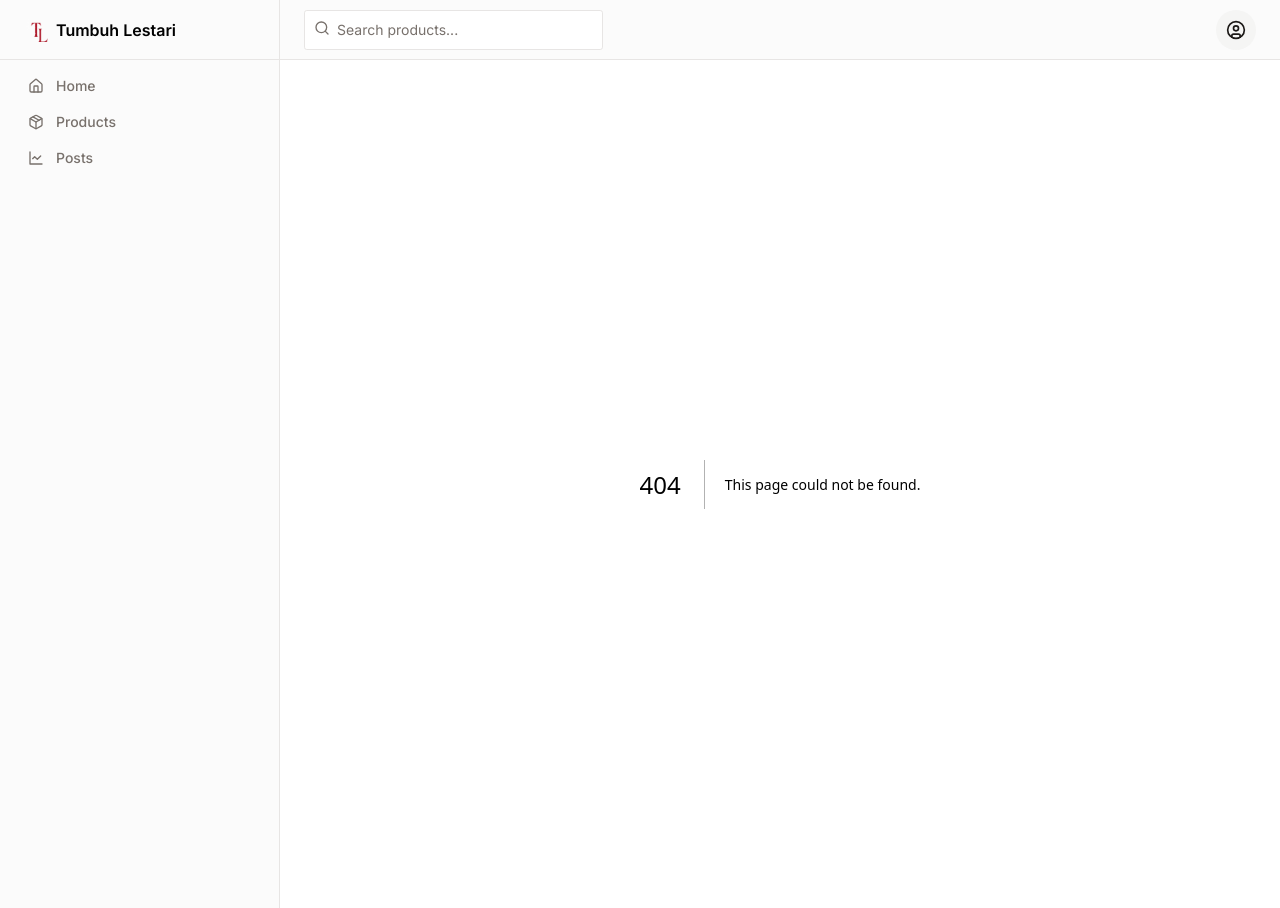
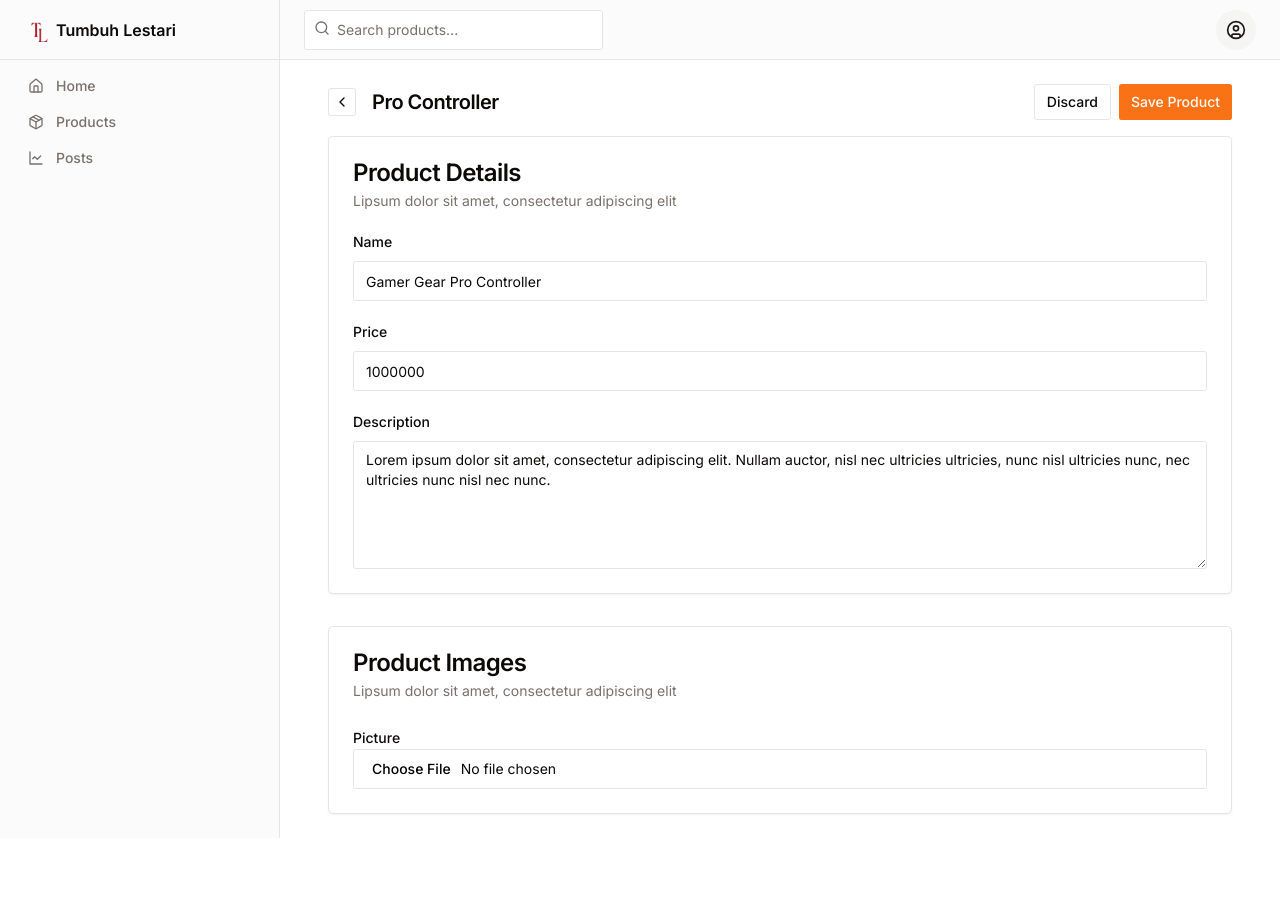
Before and after one commit to tumbuhlestari/tumbuh-lestari-admin, a Next.js app: page /products/add in a window 1280 px wide. Before the commit this address had no page. After the commit the page ends 838 px from the top, so only its background shows below. Built offline with nearby package versions, Linux system fonts and the light colour scheme.

Commit message:
feat: create add product page

```diff
--- /dev/null
+++ b/app/products/add/page.jsx
@@ -0,0 +1,99 @@
+import Image from 'next/image';
+
+import { Button } from '@/components/ui/button';
+import {
+  Card,
+  CardHeader,
+  CardTitle,
+  CardDescription,
+  CardContent,
+} from '@/components/ui/card';
+import { Label } from '@/components/ui/label';
+import { Input } from '@/components/ui/input';
+import { Textarea } from '@/components/ui/textarea';
+
+import { ChevronLeft } from 'lucide-react';
+
+export default function Page() {
+  return (
+    <div className='grid flex-1 items-start gap-4 p-4 sm:px-6 sm:py-0 md:gap-8'>
+      <div className='grid max-w-full flex-1 auto-rows-max gap-4'>
+        <div className='flex items-center gap-4'>
+          <Button variant='outline' size='icon' className='h-7 w-7'>
+            <ChevronLeft className='h-4 w-4' />
+            <span className='sr-only'>Back</span>
+          </Button>
+          <h1 className='flex-1 shrink-0 whitespace-nowrap text-xl font-semibold tracking-tight sm:grow-0'>
+            Pro Controller
+          </h1>
+          <div className='hidden items-center gap-2 md:ml-auto md:flex'>
+            <Button variant='outline' size='sm'>
+              Discard
+            </Button>
+            <Button size='sm'>Save Product</Button>
+          </div>
+        </div>
+        <div className='grid gap-4'>
+          <div className='grid auto-rows-max items-start gap-4 lg:col-span-2 lg:gap-8'>
+            <Card x-chunk='dashboard-07-chunk-0'>
+              <CardHeader>
+                <CardTitle>Product Details</CardTitle>
+                <CardDescription>
+                  Lipsum dolor sit amet, consectetur adipiscing elit
+                </CardDescription>
+              </CardHeader>
+              <CardContent>
+                <div className='grid gap-6'>
+                  <div className='grid gap-3'>
+                    <Label htmlFor='name'>Name</Label>
+                    <Input
+                      id='name'
+                      type='text'
+                      className='w-full'
+                      defaultValue='Gamer Gear Pro Controller'
+                    />
+                  </div>
+                  <div className='grid gap-3'>
+                    <Label htmlFor='name'>Price</Label>
+                    <Input
+                      id='name'
+                      type='number'
+                      className='w-full'
+                      defaultValue='1000000'
+                    />
+                  </div>
+                  <div className='grid gap-3'>
+                    <Label htmlFor='description'>Description</Label>
+                    <Textarea
+                      id='description'
+                      defaultValue='Lorem ipsum dolor sit amet, consectetur adipiscing elit. Nullam auctor, nisl nec ultricies ultricies, nunc nisl ultricies nunc, nec ultricies nunc nisl nec nunc.'
+                      className='min-h-32'
+                    />
+                  </div>
+                </div>
+              </CardContent>
+            </Card>
+            <Card x-chunk='dashboard-07-chunk-1'>
+              <CardHeader>
+                <CardTitle>Product Images</CardTitle>
+                <CardDescription>
+                  Lipsum dolor sit amet, consectetur adipiscing elit
+                </CardDescription>
+              </CardHeader>
+              <CardContent>
+                <Label htmlFor='picture'>Picture</Label>
+                <Input id='picture' type='file' />
+              </CardContent>
+            </Card>
+          </div>
+        </div>
+        <div className='flex items-center justify-center gap-2 md:hidden'>
+          <Button variant='outline' size='sm'>
+            Discard
+          </Button>
+          <Button size='sm'>Save Product</Button>
+        </div>
+      </div>
+    </div>
+  );
+}
--- a/app/products/page.jsx
+++ b/app/products/page.jsx
@@ -1,3 +1,5 @@
+import Link from 'next/link';
+
 import {
   Card,
   CardHeader,
@@ -6,17 +8,15 @@ import {
   CardDescription,
   CardFooter,
 } from '@/components/ui/card';
-import { Tabs, TabsContent, TabsList, TabsTrigger } from '@/components/ui/tabs';
+import { Tabs, TabsContent } from '@/components/ui/tabs';
 import {
   DropdownMenu,
-  DropdownMenuCheckboxItem,
   DropdownMenuTrigger,
   DropdownMenuContent,
   DropdownMenuItem,
   DropdownMenuLabel,
-  DropdownMenuSeparator,
 } from '@/components/ui/dropdown-menu';
-import { Button } from '@/components/ui/button';
+import { Button, buttonVariants } from '@/components/ui/button';
 import {
   Table,
   TableHeader,
@@ -26,13 +26,7 @@ import {
   TableCell,
 } from '@/components/ui/table';
 
-import {
-  ListFilter,
-  File,
-  PlusCircle,
-  Image,
-  MoreHorizontal,
-} from 'lucide-react';
+import { PlusCircle, Image, MoreHorizontal } from 'lucide-react';
 
 export default function Page() {
   return (
@@ -40,12 +34,15 @@ export default function Page() {
       <Tabs defaultValue='all'>
         <div className='flex items-center'>
           <div className='ml-auto flex items-center gap-2'>
-            <Button size='sm' className='h-8 gap-1'>
+            <Link
+              href='/products/add'
+              className={buttonVariants({ variant: 'default', size: 'sm' })}
+            >
               <PlusCircle className='h-3.5 w-3.5' />
               <span className='not-sr-only sm:whitespace-nowrap'>
                 Add Product
               </span>
-            </Button>
+            </Link>
           </div>
         </div>
         <TabsContent value='all'>
--- /dev/null
+++ b/components/ui/label.jsx
@@ -0,0 +1,18 @@
+"use client"
+
+import * as React from "react"
+import * as LabelPrimitive from "@radix-ui/react-label"
+import { cva } from "class-variance-authority";
+
+import { cn } from "@/lib/utils"
+
+const labelVariants = cva(
+  "text-sm font-medium leading-none peer-disabled:cursor-not-allowed peer-disabled:opacity-70"
+)
+
+const Label = React.forwardRef(({ className, ...props }, ref) => (
+  <LabelPrimitive.Root ref={ref} className={cn(labelVariants(), className)} {...props} />
+))
+Label.displayName = LabelPrimitive.Root.displayName
+
+export { Label }
--- /dev/null
+++ b/components/ui/textarea.jsx
@@ -0,0 +1,18 @@
+import * as React from "react"
+
+import { cn } from "@/lib/utils"
+
+const Textarea = React.forwardRef(({ className, ...props }, ref) => {
+  return (
+    (<textarea
+      className={cn(
+        "flex min-h-[80px] w-full rounded-md border border-input bg-background px-3 py-2 text-sm ring-offset-background placeholder:text-muted-foreground focus-visible:outline-none focus-visible:ring-2 focus-visible:ring-ring focus-visible:ring-offset-2 disabled:cursor-not-allowed disabled:opacity-50",
+        className
+      )}
+      ref={ref}
+      {...props} />)
+  );
+})
+Textarea.displayName = "Textarea"
+
+export { Textarea }
--- a/package.json
+++ b/package.json
@@ -12,6 +12,7 @@
     "@prisma/client": "5.16.1",
     "@radix-ui/react-dialog": "^1.1.1",
     "@radix-ui/react-dropdown-menu": "^2.1.1",
+    "@radix-ui/react-label": "^2.1.0",
     "@radix-ui/react-slot": "^1.1.0",
     "@radix-ui/react-tabs": "^1.1.0",
     "class-variance-authority": "^0.7.0",
```
Also changed, not shown: 1 other file (tests, documents, lock files or other folders).
